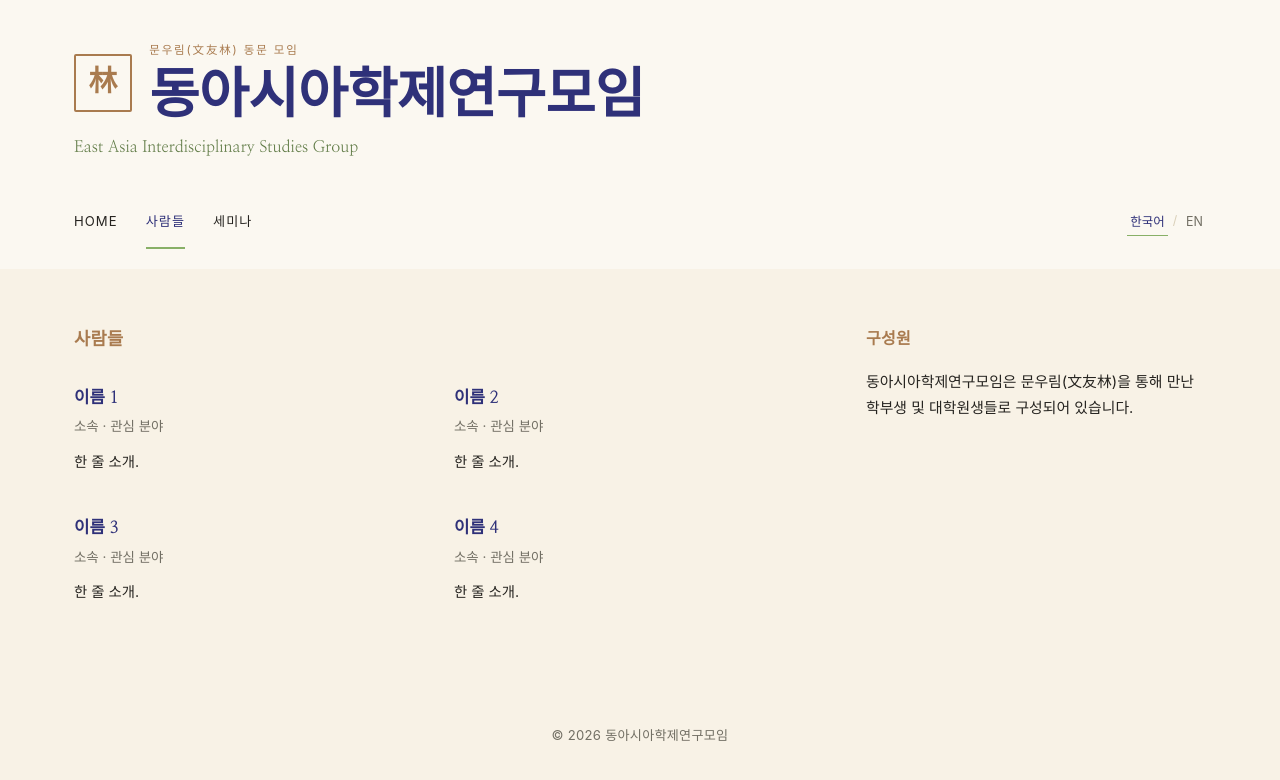
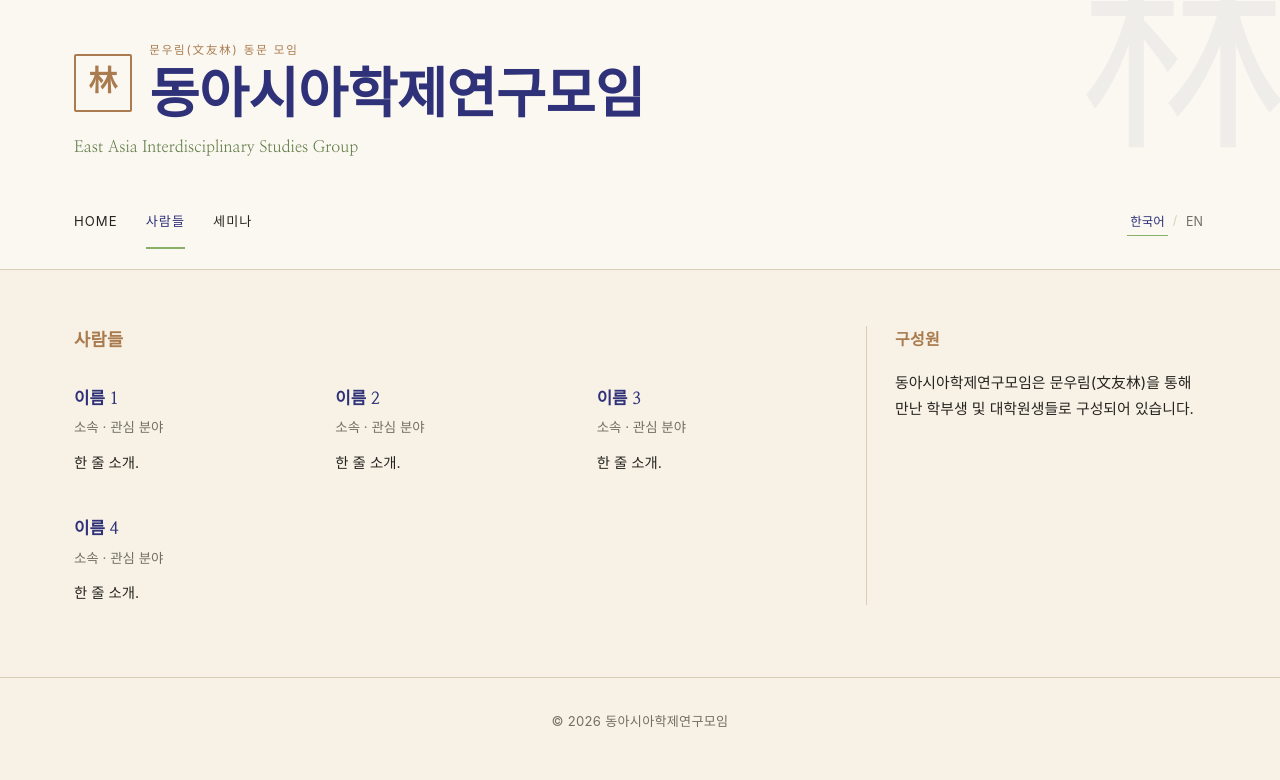
Before and after one commit to eastasia-interdisciplinary/eastasia-interdisciplinary.github.io, a Jekyll site: the page built from people.html, in a window 1280 px wide. Shown: the top 780 px of the page. Built offline with Jekyll 4.4.1, drawn with Linux system fonts in a browser that asks for light colours; some web fonts are replaced.

Commit message:
Restore purposeful structure: header rule, column divider, watermark
Went too far stripping every line last round — the page lost real
structure, not just cheap decoration. Restored a handful of rules
that each serve one clear purpose (not stacked per-item):
- header bottom border, framing the masthead zone
- a single vertical divider between main column and sidebar
- a single footer top rule as a closing bookend

Also restored the 林 watermark on compact (non-hero) pages — it got
dropped when the hero/compact split was introduced, leaving People
and Seminar without the subtle background mark Home still had.

```diff
--- a/_includes/header.html
+++ b/_includes/header.html
@@ -19,6 +19,7 @@
       <span class="i18n-en">Jeong Seon, Inwang jesaekdo, 1751 · National Museum of Korea · Public Domain</span>
     </p>
   {% else %}
+    <span class="forest-mark" aria-hidden="true">林</span>
     <div class="site-header-inner">
       <div class="brand">
         <span class="seal seal-lg" aria-hidden="true">林</span>
--- a/assets/css/style.css
+++ b/assets/css/style.css
@@ -51,7 +51,25 @@ html[data-lang="en"] .i18n-ko { display: none; }
 /* ---------- masthead ---------- */
 
 .site-header {
+  position: relative;
+  overflow: hidden;
   background: var(--paper);
+  border-bottom: 1px solid var(--rule);
+}
+
+/* watermark referencing 林 ("forest"), the last character of 문우림
+   (文友林) — compact (non-hero) pages only */
+.forest-mark {
+  position: absolute;
+  top: -2.2rem;
+  right: -0.5rem;
+  font-family: var(--font-serif);
+  font-size: 13rem;
+  line-height: 1;
+  color: var(--navy);
+  opacity: 0.05;
+  pointer-events: none;
+  user-select: none;
 }
 
 .site-header-inner {
@@ -213,11 +231,18 @@ html[data-lang="en"] .i18n-ko { display: none; }
   padding: 3.5rem 1.5rem 4.5rem;
   display: grid;
   grid-template-columns: 1fr 340px;
-  gap: 4.5rem;
+  gap: 3rem;
+}
+
+/* one meaningful divider — between the two columns, not one per item */
+.sidebar {
+  border-left: 1px solid var(--rule);
+  padding-left: 1.75rem;
 }
 
 @media (max-width: 720px) {
   .page-wrap { grid-template-columns: 1fr; }
+  .sidebar { border-left: none; padding-left: 0; }
 }
 
 /* section label: type does the work — weight, tracking, color —
@@ -309,10 +334,11 @@ html[data-lang="en"] .i18n-ko { display: none; }
 }
 
 .site-footer {
+  border-top: 1px solid var(--rule);
   color: var(--text-muted);
   font-size: 0.82rem;
   letter-spacing: 0.02em;
-  padding: 3rem 1.5rem 2.5rem;
+  padding: 2rem 1.5rem 2.5rem;
   text-align: center;
 }
 
```
